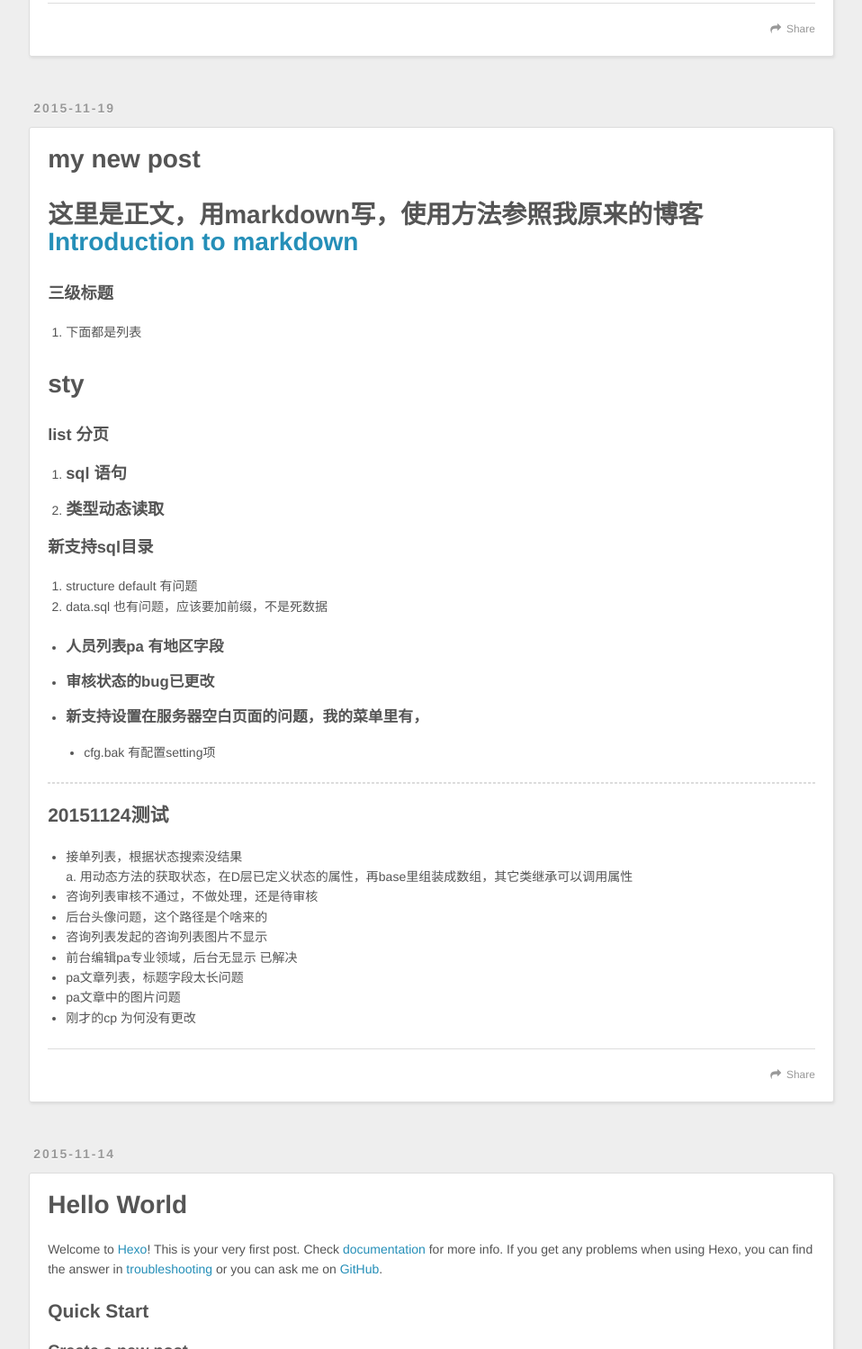
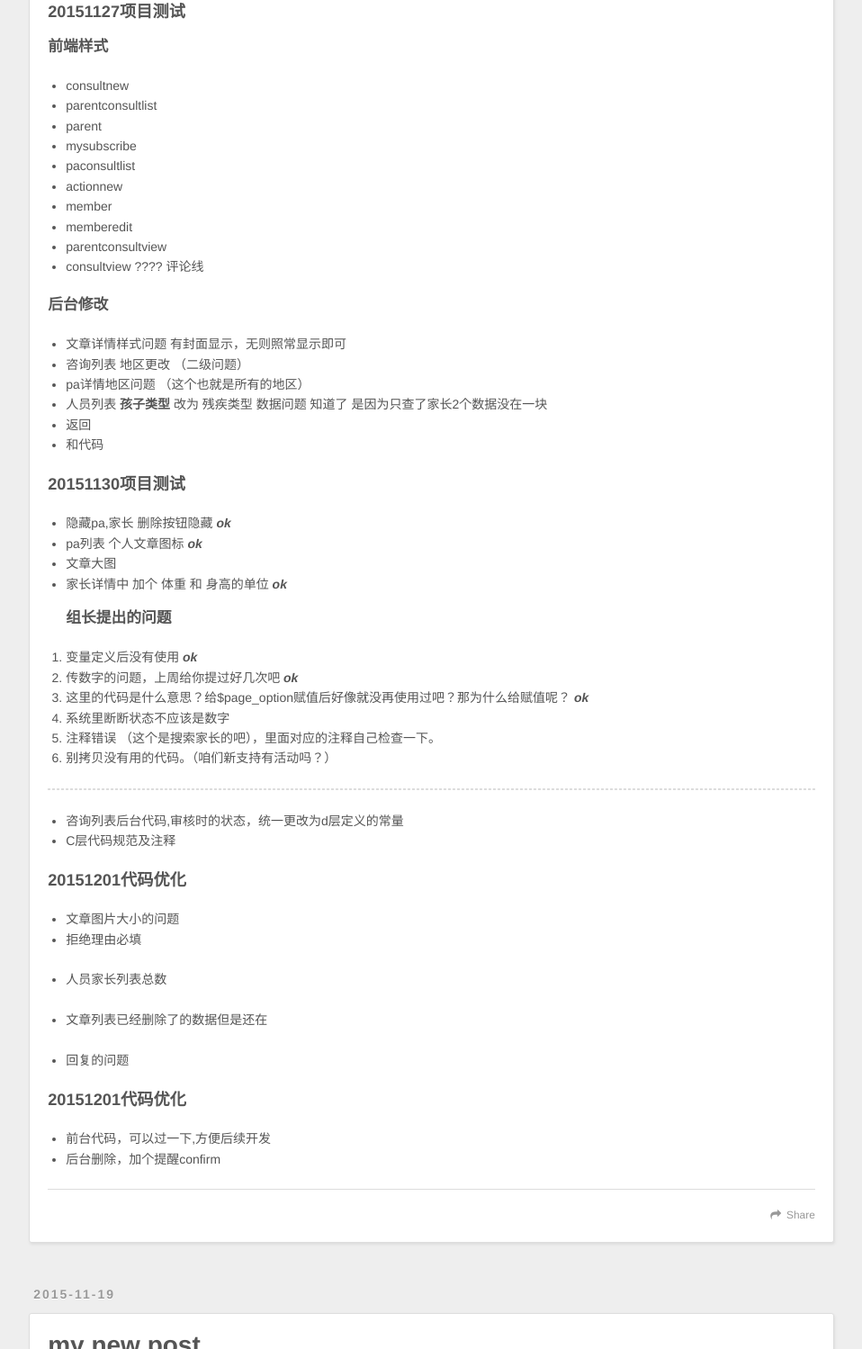
Before and after one commit to tigerbaba/tigerbaba.github.io, a plain HTML site: page index.html in a window 1280 px wide. Shown: the part 1192-2691 px from the top of the page at 90% size, without its empty margins (8-966 px from the left). Drawn offline with nearby package versions, Linux system fonts and the light colour scheme.

Commit message:
Site updated: 2015-12-04 14:19:30

```diff
--- a/index.html
+++ b/index.html
@@ -114,11 +114,63 @@
 <li>想办法将另一个应用跑起来，不能在开发项目中跑，会导致各种问题</li>
 <li>memberactionlist 数据S层D层代码整理到member数据中的S、D层中</li>
 </ul>
+<h3 id="20151127项目测试">20151127项目测试</h3><h4 id="前端样式">前端样式</h4><ul>
+<li>consultnew</li>
+<li>parentconsultlist</li>
+<li>parent</li>
+<li>mysubscribe</li>
+<li>paconsultlist</li>
+<li>actionnew</li>
+<li>member</li>
+<li>memberedit</li>
+<li>parentconsultview</li>
+<li>consultview ???? 评论线</li>
+</ul>
+<h4 id="后台修改">后台修改</h4><ul>
+<li>文章详情样式问题 有封面显示，无则照常显示即可</li>
+<li>咨询列表 地区更改 （二级问题）</li>
+<li>pa详情地区问题 （这个也就是所有的地区）</li>
+<li>人员列表 <strong>孩子类型</strong> 改为 残疾类型  数据问题 知道了 是因为只查了家长2个数据没在一块</li>
+<li>返回</li>
+<li>和代码</li>
+</ul>
+<h3 id="20151130项目测试">20151130项目测试</h3><ul>
+<li>隐藏pa,家长 删除按钮隐藏  <strong><em>ok</em></strong></li>
+<li>pa列表 个人文章图标 <strong><em>ok</em></strong></li>
+<li>文章大图</li>
+<li>家长详情中 加个 体重 和 身高的单位 <strong><em>ok</em></strong><h4 id="组长提出的问题">组长提出的问题</h4></li>
+</ul>
+<ol>
+<li>变量定义后没有使用 <strong><em>ok</em></strong></li>
+<li>传数字的问题，上周给你提过好几次吧 <strong><em>ok</em></strong></li>
+<li>这里的代码是什么意思？给$page_option赋值后好像就没再使用过吧？那为什么给赋值呢？ <strong><em>ok</em></strong></li>
+<li>系统里断断状态不应该是数字</li>
+<li>注释错误 （这个是搜索家长的吧），里面对应的注释自己检查一下。</li>
+<li>别拷贝没有用的代码。（咱们新支持有活动吗？）</li>
+</ol>
+<hr>
+<ul>
+<li>咨询列表后台代码,审核时的状态，统一更改为d层定义的常量</li>
+<li>C层代码规范及注释</li>
+</ul>
+<h3 id="20151201代码优化">20151201代码优化</h3><ul>
+<li>文章图片大小的问题</li>
+<li>拒绝理由必填</li>
+<li><p>人员家长列表总数</p>
+</li>
+<li><p>文章列表已经删除了的数据但是还在</p>
+</li>
+<li>回复的问题</li>
+</ul>
+<h3 id="20151201代码优化-1">20151201代码优化</h3><ul>
+<li>前台代码，可以过一下,方便后续开发</li>
+<li>后台删除，加个提醒confirm</li>
+</ul>
 
 
     </div>
     <footer class="article-footer">
-      <a data-url="http://yoursite.com/2015/11/24/20151124测试/" data-id="cihg7bt230000swm5dt1srk5j" class="article-share-link">Share</a>
+      <a data-url="http://yoursite.com/2015/11/24/20151124测试/" data-id="cihra6vqe0000dwm5w6a6y26c" class="article-share-link">Share</a>
 
 
     </footer>
@@ -184,7 +236,7 @@
 
     </div>
     <footer class="article-footer">
-      <a data-url="http://yoursite.com/2015/11/19/my-new-post/" data-id="cihg7bt2s0001swm5y5hipxr8" class="article-share-link">Share</a>
+      <a data-url="http://yoursite.com/2015/11/19/my-new-post/" data-id="cihra6vr90001dwm5t7khjv60" class="article-share-link">Share</a>
 
 
     </footer>
@@ -229,7 +281,7 @@
 
     </div>
     <footer class="article-footer">
-      <a data-url="http://yoursite.com/2015/11/14/hello-world/" data-id="cihg7bt2w0002swm5opzkim9m" class="article-share-link">Share</a>
+      <a data-url="http://yoursite.com/2015/11/14/hello-world/" data-id="cihra6vrp0002dwm5im3ugffg" class="article-share-link">Share</a>
 
 
     </footer>
```
Also changed, not shown: 2015/11/14/hello-world/index.html (+1 -1 lines), 2015/11/19/my-new-post/index.html (+1 -1 lines), 2015/11/24/20151124测试/index.html (+54 -2 lines).
